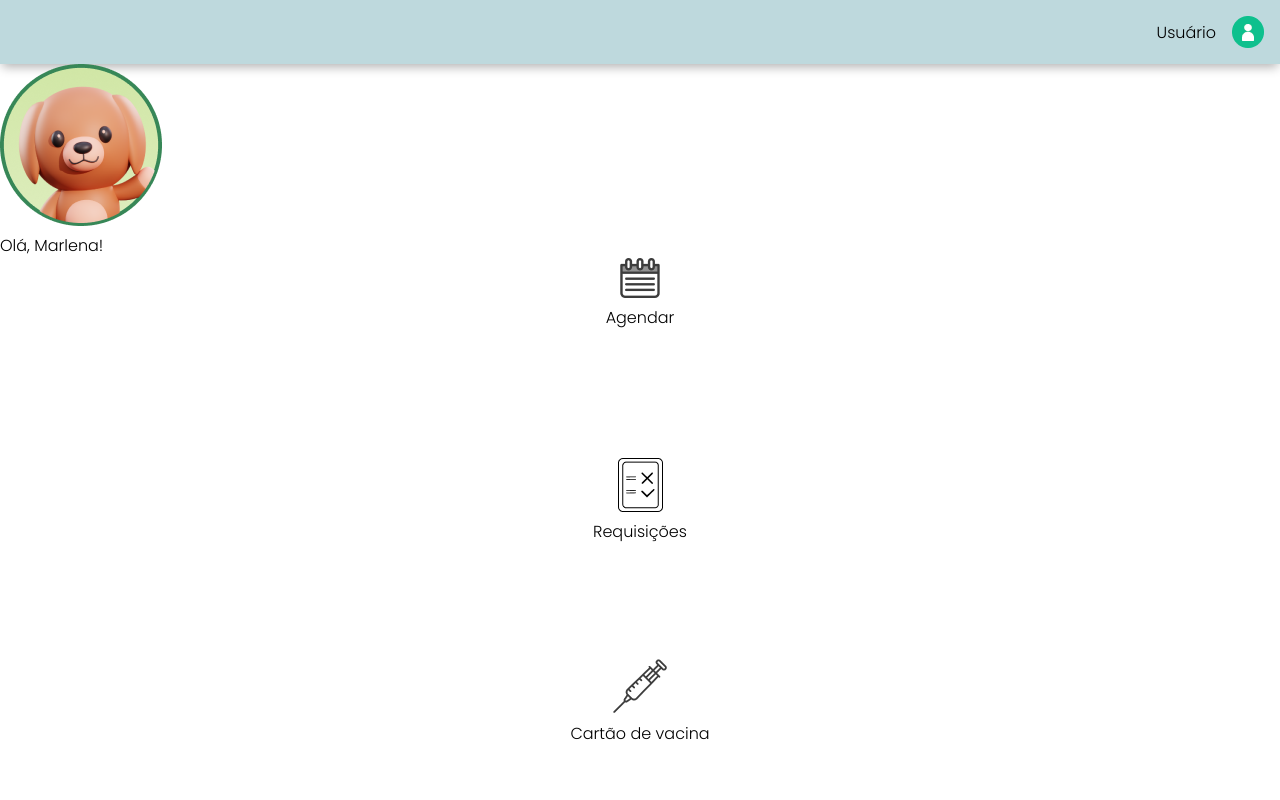
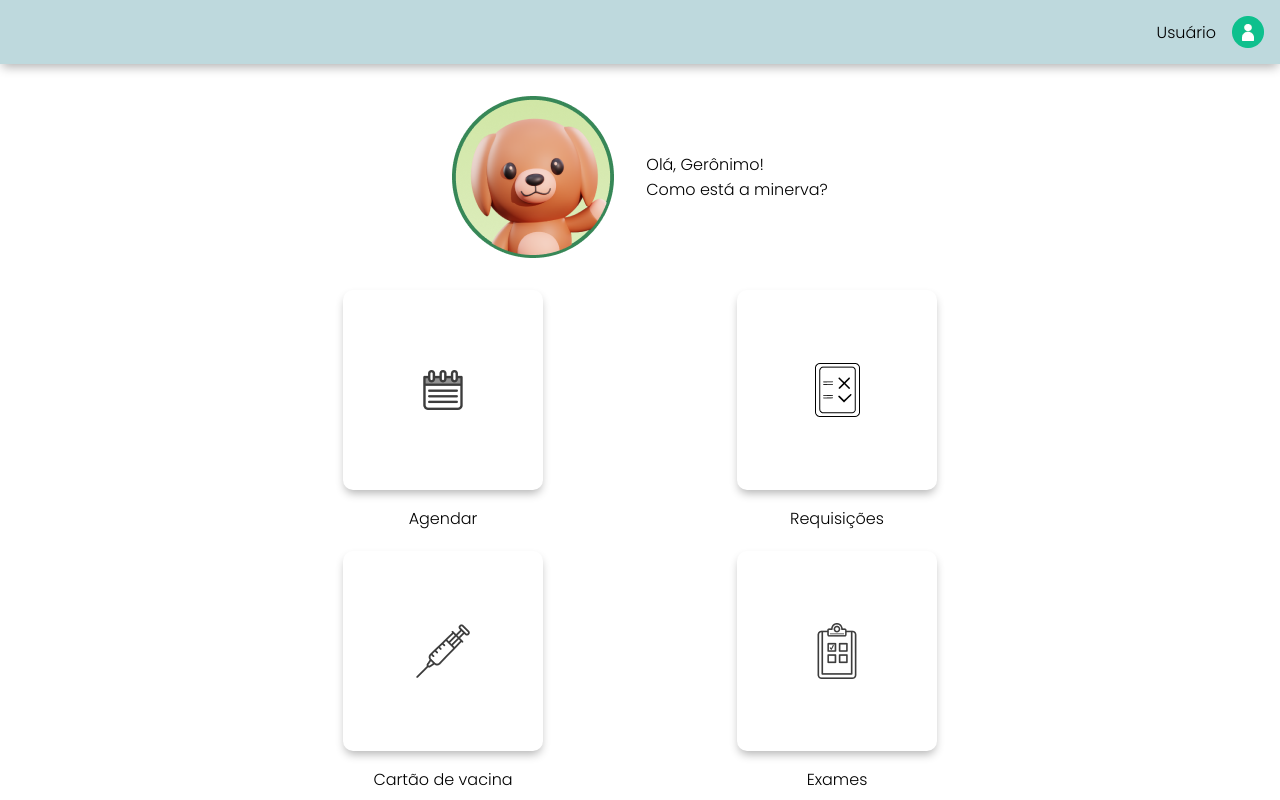
Before and after one commit to jorgelucasalm/petcare, a React (Create React App) app: page / in a window 1280 px wide. Shown: the top 800 px of the page. Built offline with nearby package versions, Linux system fonts and the light colour scheme.

Commit message:
feat: adiciona os botões da home

```diff
--- a/src/pages/Home/components/Card/style.js
+++ b/src/pages/Home/components/Card/style.js
@@ -1,11 +1,34 @@
-import styled from "styled-components"
+import styled from 'styled-components';
 
 export const Container = styled.div`
+  cursor: pointer;
+
   display: flex;
   flex-direction: column;
   align-items: center;
+  justify-content: space-between;
 
   div {
+    display: flex;
+    align-items: center;
+    justify-content: center;
+    width: 200px;
+    height: 200px;
 
+    border-radius: 10px;
+    box-shadow: 0 5px 10px -2px #b2b2b2;
+    margin-bottom: 1rem;
+  }
+
+  h1{
+    text-align: center;
+  }
+
+  @media (max-width: 700px) {
+    div {
+    width: 136px;
+    height: 136px;
+
+    }
   }
 `;
--- /dev/null
+++ b/src/pages/Home/components/Top-section/index.js
@@ -0,0 +1,18 @@
+import {
+  Container
+} from "./style"
+
+const TopSection = ({ tittle, image }) => {
+  return (
+    <Container>
+      <img src={image} alt="" />
+      <div>
+        <h1>Olá, Gerônimo!</h1>
+        <span>Como está a minerva?</span>
+
+      </div>
+    </Container>
+  );
+}
+
+export default TopSection;
--- /dev/null
+++ b/src/pages/Home/components/Top-section/style.js
@@ -0,0 +1,12 @@
+import styled from 'styled-components';
+
+export const Container = styled.div`
+  margin: 2rem 0;
+  display: flex;
+  align-items: center;
+  justify-content: center;
+
+  img{
+    margin-right: 2rem;
+  }
+`;
--- a/src/pages/Home/index.js
+++ b/src/pages/Home/index.js
@@ -11,13 +11,14 @@ import Vacina from "../../assets/img/icon-vacina.png"
 import Navbar from '../../components/Navbar'
 import Card from './components/Card';
 import { Hub, Container } from './style'
+import TopSection from "./components/Top-section"
 
 function Home() {
   return (
     <Container>
       <Navbar />
-      <img src={Dog} alt="" />
-      <h1>Olá, <span className="bold">Marlena!</span></h1>
+
+      <TopSection image={Dog} />
       <Hub>
         <Card tittle={"Agendar"} image={Agendar}></Card>
         <Card tittle={"Requisições"} image={Requisicao}></Card>
--- a/src/pages/Home/style.js
+++ b/src/pages/Home/style.js
@@ -1,10 +1,16 @@
-import styled from "styled-components"
+import styled from 'styled-components';
 
 export const Hub = styled.section`
-  @media (min-width: 700px) {
-    display: grid;
-    grid-template-columns: repeat(1, 1fr);
-    grid-auto-rows: 200px;
+  width: 60%;
+  margin: 0 auto;
+
+  display: grid;
+  grid-template-columns: repeat(2, 1fr);
+  grid-gap: 20px;
+
+  @media (max-width: 700px) {
+    width: 100%;
+    padding: 0 1rem;
   }
 `;
 
```
